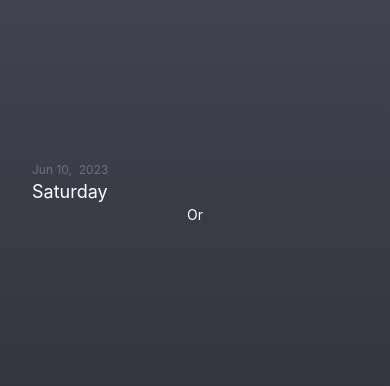
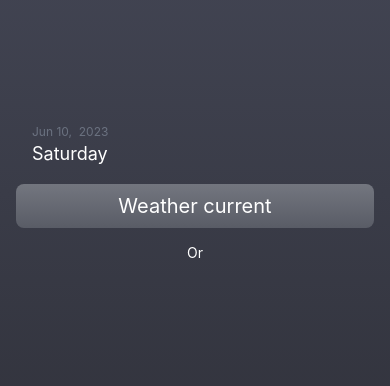
Before and after one commit to danieltgfischer/weather-app, a React Native app: screen / in a window 390 px wide. Shown: the part 230-616 px from the top of the page. Built offline with nearby package versions, Linux system fonts and the light colour scheme.

Commit message:
feat: enhanced styled

```diff
--- a/src/components/Button.tsx
+++ b/src/components/Button.tsx
@@ -1,12 +1,13 @@
-import { Colors } from '@/styles/constants';
-import { LinearGradient } from 'expo-linear-gradient';
 import React from 'react';
 import {
   ActivityIndicator,
   Text,
   TouchableOpacity,
   TouchableOpacityProps,
+  useWindowDimensions,
 } from 'react-native';
+import { LinearGradient } from 'expo-linear-gradient';
+import { Colors } from '@/styles/constants';
 
 type Props = {
   label: string;
@@ -25,11 +26,14 @@ const Button: React.FC<Props> = ({
   return (
     <TouchableOpacity
       {...props}
-      className={`border-r-8 px-4 py-2 justify-center items-center ${className}`}
       onPress={onPress}
       testID={props.testID ?? 'button'}
+      className="w-11/12"
     >
-      <LinearGradient colors={[Colors.LIGHTER_GRAY, Colors.DARK_GRAY]}>
+      <LinearGradient
+        className={`rounded-lg  w-full self-center px-4 py-2 justify-center items-center ${className}`}
+        colors={[Colors.LIGHTER_GRAY, Colors.DARK_GRAY]}
+      >
         {loading ? (
           <ActivityIndicator
             size="small"
--- a/src/components/WeatherCurrent.tsx
+++ b/src/components/WeatherCurrent.tsx
@@ -1,8 +1,28 @@
-import React from 'react';
+import React, { useCallback } from 'react';
 import { View } from 'react-native';
+import { useNavigation } from '@react-navigation/native';
+import { Routes } from '@/routes/routes';
+import { useNavigationType } from '@/routes/app.routes';
+import LocationService from '@/services/LocationService';
+import Button from './Button';
 
 const WheatherCurrent: React.FC = () => {
-  return <View testID="weather-current" />;
+  const navigation = useNavigation<useNavigationType>();
+
+  const handleFetchWeather = useCallback(async () => {
+    const position = await LocationService.getCurrentPosition();
+    navigation.navigate(Routes.WEATHER, position);
+  }, [navigation]);
+
+  return (
+    <View testID="weather-current" className="w-full items-center my-4">
+      <Button
+        label="Weather current"
+        onPress={handleFetchWeather}
+        testID="weather-button"
+      />
+    </View>
+  );
 };
 
 export default WheatherCurrent;
```
